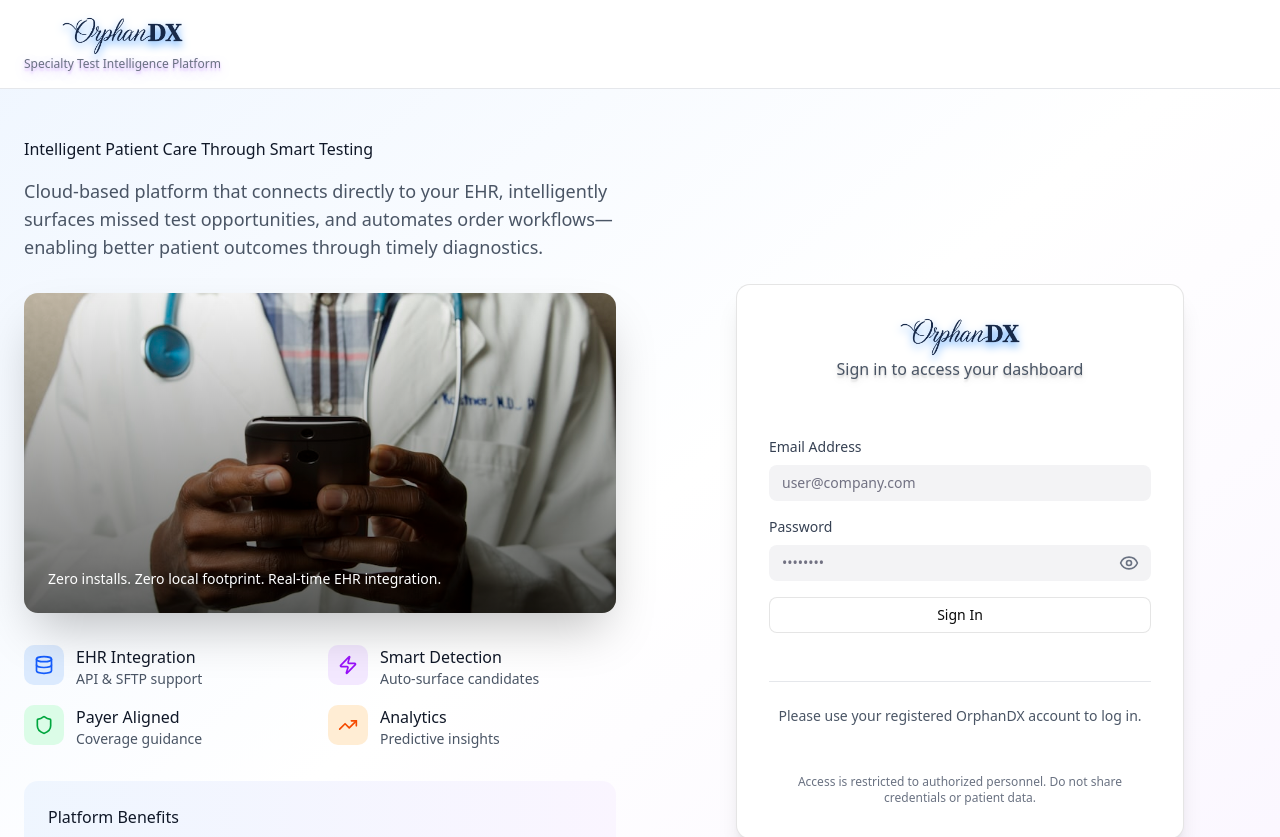
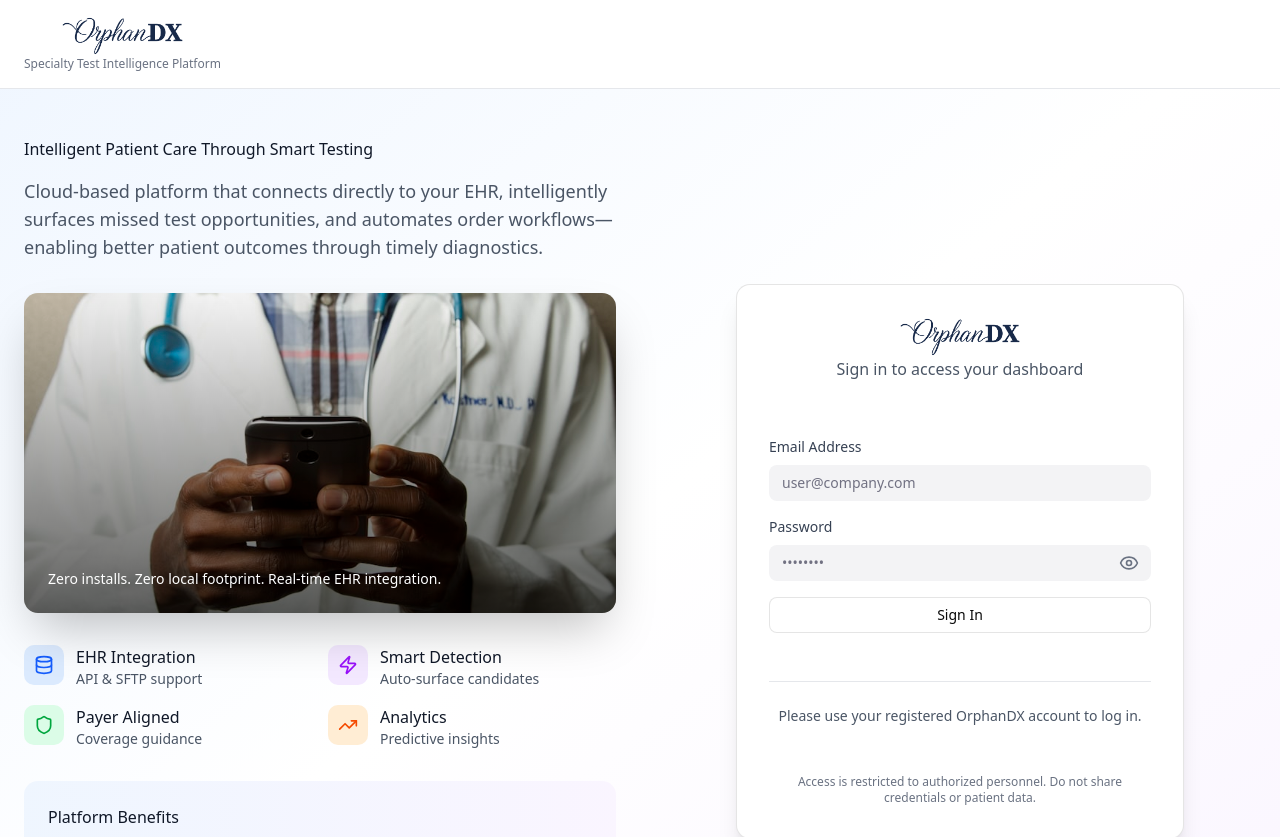
Before and after one commit to danielAshray/orphanDX, a React (Vite) app in the folder ui/: page /login in a window 1280 px wide. Shown: the top 837 px of the page. Built offline with nearby package versions, Linux system fonts and the light colour scheme; no server answers.

Commit message:
Logo drop shadow removed

```diff
--- a/ui/src/layouts/main/index.tsx
+++ b/ui/src/layouts/main/index.tsx
@@ -44,10 +44,10 @@ const Main = () => {
               <ImageWithFallback
                 src="/logo.png"
                 alt="Logo"
-                className="w-auto h-10 object-cover drop-shadow-lg drop-shadow-blue-400"
+                className="w-auto h-10 object-cover"
               />
 
-              <p className="text-xs text-gray-500 text-shadow-lg text-shadow-purple-200">
+              <p className="text-xs text-gray-500">
                 Specialty Test Intelligence Platform
               </p>
             </div>
--- a/ui/src/pages/auth/login/index.tsx
+++ b/ui/src/pages/auth/login/index.tsx
@@ -53,10 +53,10 @@ const Login = () => {
               <ImageWithFallback
                 src="/logo.png"
                 alt="Logo"
-                className="w-auto h-10 object-cover drop-shadow-lg drop-shadow-blue-400"
+                className="w-auto h-10 object-cover"
               />
 
-              <p className="text-xs text-gray-500 text-shadow-lg text-shadow-purple-200">
+              <p className="text-xs text-gray-500">
                 Specialty Test Intelligence Platform
               </p>
             </div>
@@ -167,10 +167,10 @@ const Login = () => {
                 <ImageWithFallback
                   src="/logo.png"
                   alt="Logo"
-                  className="w-auto h-10 object-cover drop-shadow-lg drop-shadow-blue-400"
+                  className="w-auto h-10 object-cover"
                 />
 
-                <p className="text-gray-600 text-shadow-lg">
+                <p className="text-gray-600">
                   Sign in to access your dashboard
                 </p>
               </div>
```
